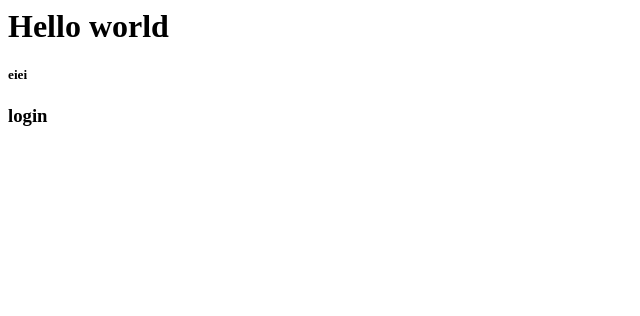
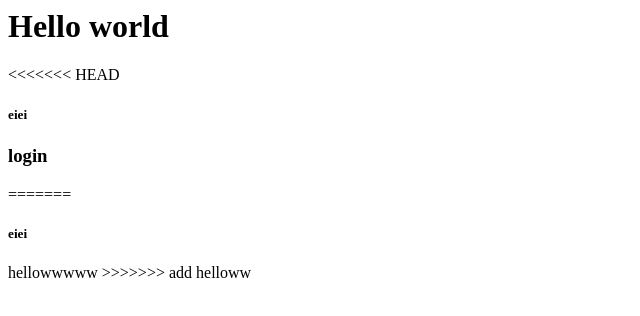
Before and after one commit to punnoket/git-testing, a plain HTML site: page index.html in a window 1280 px wide. Shown: the whole page, without its empty margins (0-640 px from the left). Drawn offline with Linux system fonts and the light colour scheme.

Commit message:
add helloww

```diff
--- a/index.html
+++ b/index.html
@@ -2,8 +2,12 @@
 
 <body>
   <h1>Hello world</h1>
+<<<<<<< HEAD
   <h5>eiei</h5>
   <h3>login</h3>
+=======
+  <h5>eiei</h5> hellowwwww
+>>>>>>> add helloww
 </body>
 
 </html>
```
